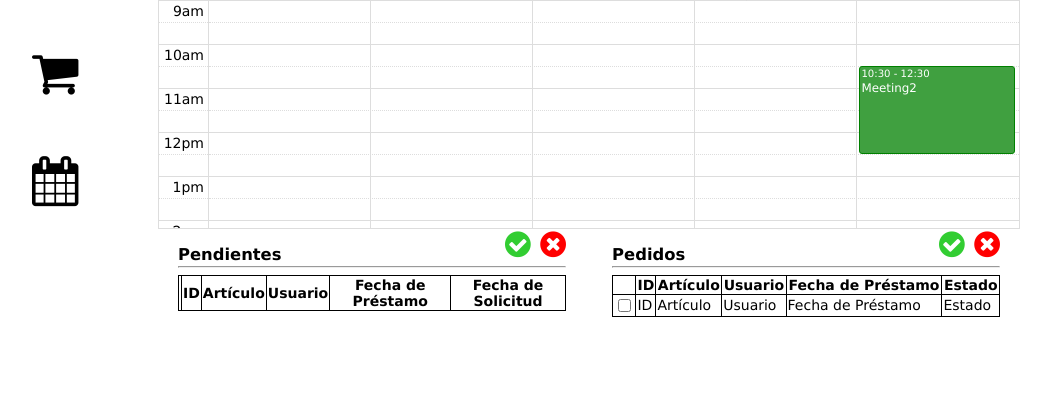
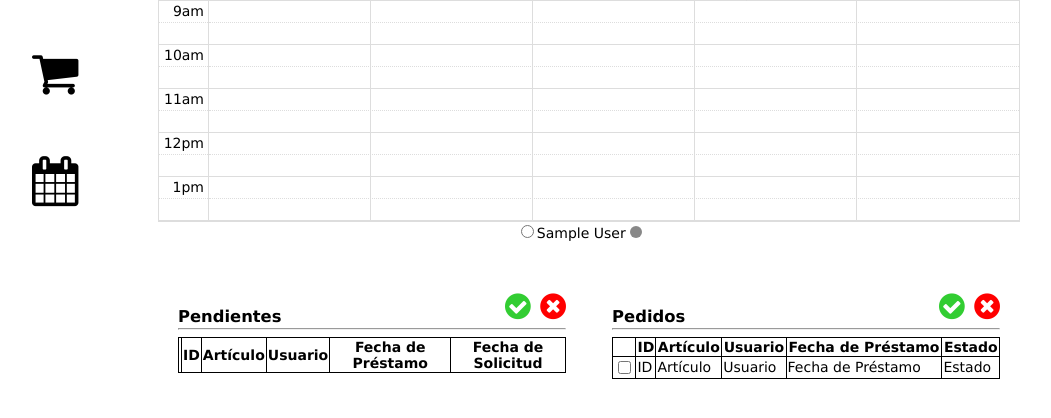
Before and after one commit to DCC-CC4401/2018-1-Winning-Eleven-11-T3, a Django app: page / in a window 1280 px wide. Shown: the part 213-631 px from the top of the page, without its empty margins (88-1139 px from the left). Run offline with Django 3.2, Linux system fonts and the light colour scheme; tables that the repository leaves empty hold one stand-in row (values such as "Sample post"); lists and menus that the app fills with data are empty; some libraries are stand-ins or nearby versions.

Commit message:
calendario funcionando

```diff
--- a/InventarioCEI/LandingAdmin/admin.py
+++ b/InventarioCEI/LandingAdmin/admin.py
@@ -1,6 +1,8 @@
 from django.contrib import admin
-from .models import Usuario, Prestamo, Articulo
+from .models import Usuario, Prestamo, Articulo, Espacio, Reserva
 
 admin.site.register(Usuario)
 admin.site.register(Prestamo)
 admin.site.register(Articulo)
+admin.site.register(Espacio)
+admin.site.register(Reserva)
--- a/InventarioCEI/LandingAdmin/models.py
+++ b/InventarioCEI/LandingAdmin/models.py
@@ -28,3 +28,19 @@ class Prestamo(models.Model):
     fecha_termino = models.DateTimeField()
     id_usuario = models.ForeignKey(Usuario, on_delete=models.CASCADE)
     estado = models.IntegerField()
+
+
+class Espacio(models.Model):
+    nombre = models.CharField(max_length=50)
+    capacidad = models.IntegerField()
+    color_calendario = models.CharField(max_length=10)
+
+    def __str__(self):
+        return self.nombre
+
+
+class Reserva(models.Model):
+    id_espacio = models.ForeignKey(Espacio, on_delete=models.CASCADE)
+    fecha_inicio = models.DateTimeField()
+    fecha_termino = models.DateTimeField()
+    id_usuario = models.ForeignKey(Usuario, on_delete=models.CASCADE)
--- a/InventarioCEI/LandingAdmin/templates/landingAdmin/index.html
+++ b/InventarioCEI/LandingAdmin/templates/landingAdmin/index.html
@@ -13,7 +13,6 @@
 
   $(document).ready(function() {
     var LocalCode = 'es-do';
-
     $('#calendar').fullCalendar({
       header: {
         left: 'prevMonth, prev',
@@ -25,21 +24,19 @@
       weekends: false,
       minTime: '09:00:00',
       maxTime: '18:00:00',
-        aspectRatio: 3.5,
+      aspectRatio: 3.6,
       allDaySlot: false,
       editable: false,
-      events: [
-          {
-          title: 'Meeting',
-          start: '2018-05-10T10:30:00',
-          end: '2018-05-10T12:30:00'
- }, {
-          title: 'Meeting2',
-          start: '2018-05-04T10:30:00',
-          end: '2018-05-04T12:30:00',
-              color: 'green'
- }
+      events: [ {% for res in reservas %}
+               {
+              title: '{{ res.title }}',
+              start: '{{ res.start }}',
+              end: '{{ res.end }}',
+              color: '{{ res.color }}'
+            },
+          {% endfor %}
       ]
+
     });
 
   });
@@ -62,6 +59,15 @@
 </style>
 
 <style>
+
+.dot {
+  height: 12px;
+  width: 12px;
+  border-radius: 50%;
+  display: inline-block;
+  margin-right: 20px;
+}
+
 .EqualColumn {
     float: left;
     width: 45%;
@@ -141,6 +147,13 @@ table, th, td {
   </div>
   <div class="column right">
             <div id="calendar"></div>
+    <div align="center" style="margin-bottom: 50px">
+        {% for esp in espacios %}
+
+            <input type="radio">{{ esp }} <span class="dot" style="background-color: {{ esp.color_calendario }}"></span>
+
+        {% endfor %}
+    </div>
       <div class="row">
           <div class="EqualColumn" style="margin-left: 20px;">
               <div align="left" style="position:fixed; margin-bottom: 20px"><h3>Pendientes</h3></div>
--- a/InventarioCEI/LandingAdmin/views.py
+++ b/InventarioCEI/LandingAdmin/views.py
@@ -1,7 +1,21 @@
 from django.shortcuts import render
-from .models import Articulo, Usuario, Prestamo
-
+from .models import Articulo, Usuario, Prestamo, Reserva, Espacio
+import json
 
 def index(request):
-    return render(request, 'landingAdmin/index.html', {'prestamos': Prestamo.objects.all() ,
-                                                       'articulos': Articulo.objects.all()})
+    reservas = Reserva.objects.all()
+    reservas_list = []
+
+    for res in reservas:
+        reserva_dic = {
+            "title": str(res.id_espacio)+"-"+str(res.id_usuario),
+            "start": res.fecha_inicio.strftime("%Y-%m-%dT%H:%M:%S"),
+            "end": res.fecha_termino.strftime("%Y-%m-%dT%H:%M:%S"),
+            "color": res.id_espacio.color_calendario
+        }
+        reservas_list.append(reserva_dic)
+
+    return render(request, 'landingAdmin/index.html', {'prestamos': Prestamo.objects.all(),
+                                                       'articulos': Articulo.objects.all(),
+                                                       'reservas': reservas_list,
+                                                       'espacios': Espacio.objects.all()})
```
Also changed, not shown: InventarioCEI/LandingAdmin/migrations/0001_initial.py (added), InventarioCEI/LandingAdmin/migrations/__init__.py (added), 1 other file.
